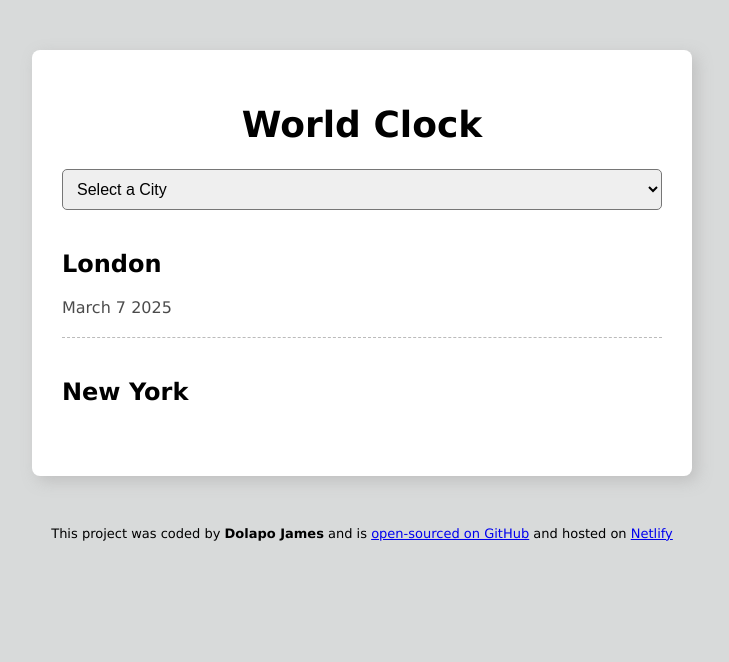
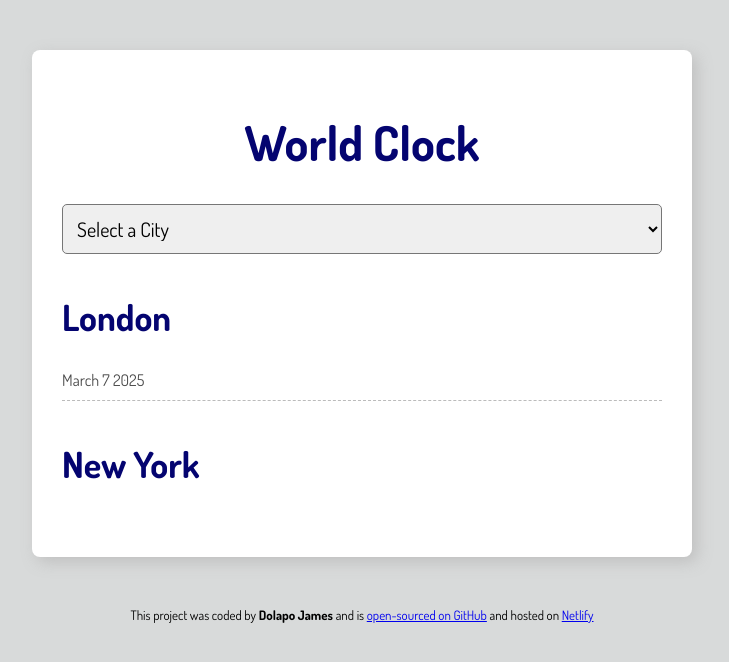
Before and after one commit to dolapojames/world-clock, a plain HTML site: page index.html in a window 1280 px wide. Shown: the whole page, without its empty margins (278-1007 px from the left). Drawn offline with nearby package versions, Linux system fonts and the light colour scheme; a script that the page names is missing.

Commit message:
Styling updated

```diff
--- a/index.html
+++ b/index.html
@@ -5,6 +5,12 @@
     <meta name="viewport" content="width=device-width, initial-scale=1.0" />
     <title>World Clock</title>
     <link rel="stylesheet" href="src/style.css" />
+    <link rel="preconnect" href="https://fonts.googleapis.com" />
+    <link rel="preconnect" href="https://fonts.gstatic.com" crossorigin />
+    <link
+      href="https://fonts.googleapis.com/css2?family=Dosis:wght@200..800&family=Quicksand:wght@300..700&display=swap"
+      rel="stylesheet"
+    />
     <script src="https://cdnjs.cloudflare.com/ajax/libs/moment.js/2.30.1/moment.min.js"></script>
     <script src="https://cdnjs.cloudflare.com/ajax/libs/moment-timezone/0.5.46/moment-timezone-with-data-1970-2030.min.js"></script>
   </head>
--- a/src/style.css
+++ b/src/style.css
@@ -1,11 +1,16 @@
 body {
   background-color: rgb(216, 218, 218);
-  font-family: Verdana, Geneva, Tahoma, sans-serif;
+  font-family: dosis;
 }
 
 h1 {
   text-align: center;
+  font-size: 48px;
+  color: rgb(4, 4, 112);
+}
+h2 {
   font-size: 36px;
+  color: rgb(4, 4, 112);
 }
 
 select {
@@ -13,11 +18,12 @@ select {
   width: 100%;
   border-radius: 5px;
   padding: 10px;
-  font-size: 16px;
+  font-size: 20px;
+  font-family: dosis;
 }
 footer {
   text-align: center;
-  margin-top: 20px;
+  margin-top: 24px;
   font-size: small;
 }
 .container {
@@ -32,15 +38,15 @@ footer {
   display: flex;
   justify-content: space-between;
   border-bottom: 1px dashed rgba(120, 120, 120, 0.5);
-  padding: 20px 0;
+  padding: 10px 0;
 }
 .city:last-child {
   border: none;
 }
 
 .time {
-  margin-top: 20px;
-  font-size: 36px;
+  margin-top: 25px;
+  font-size: 40px;
   font-weight: bold;
 }
 .time small {
```
